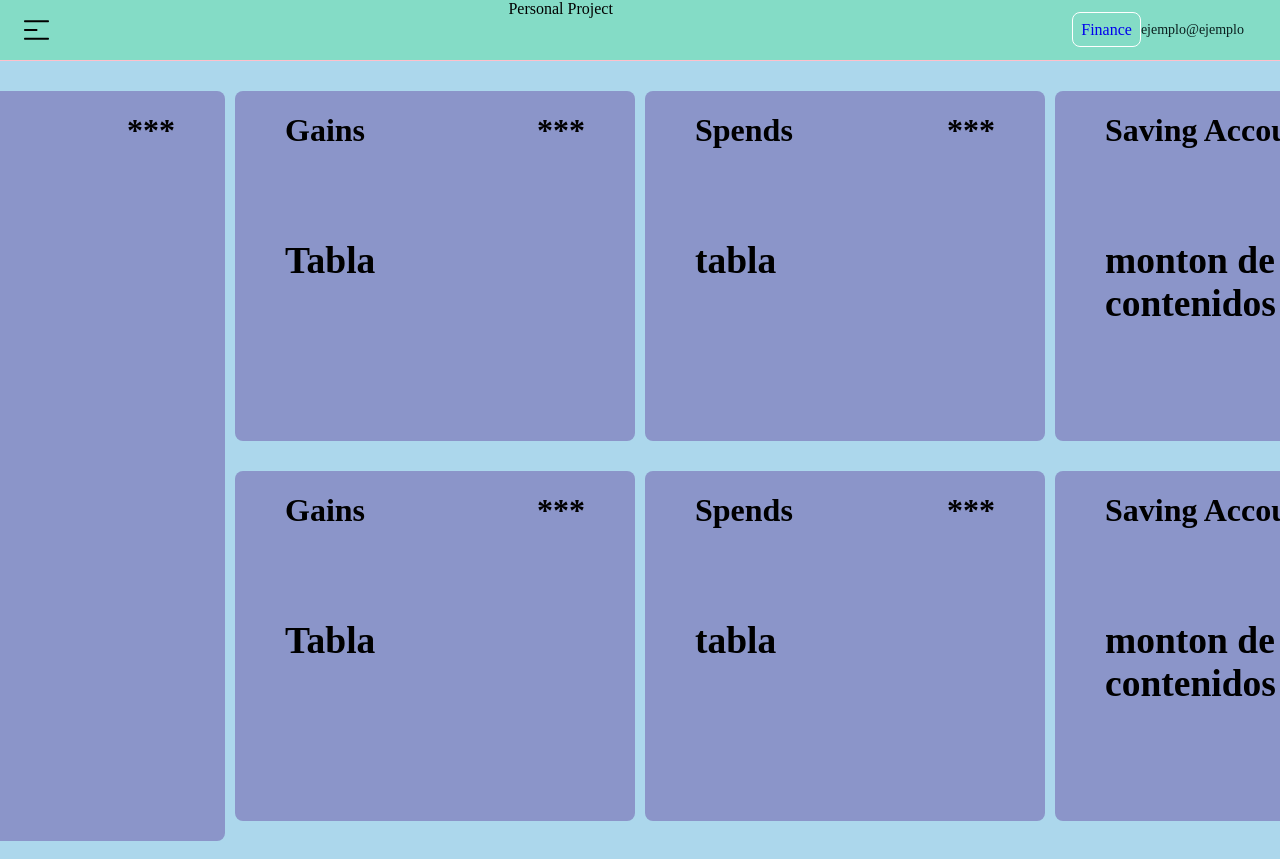
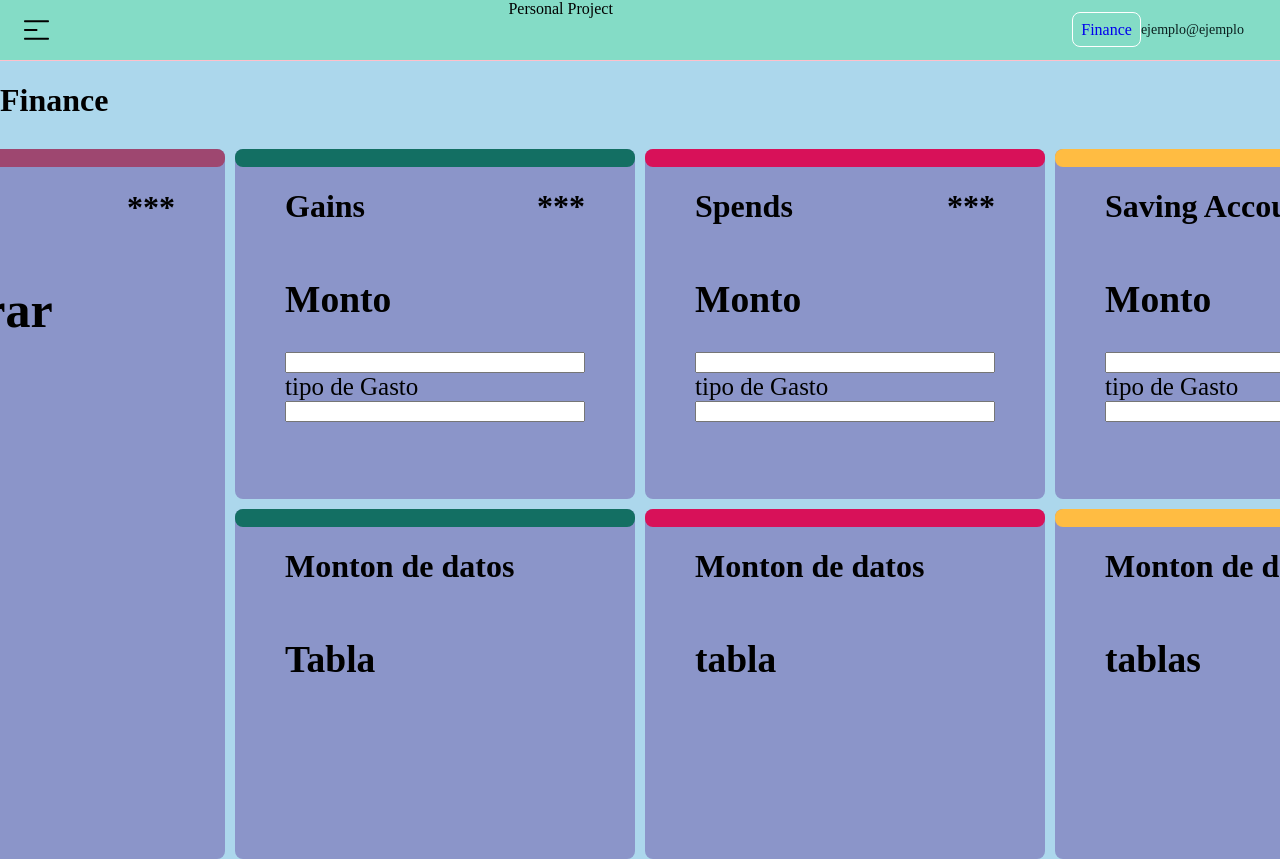
Before and after one commit to jyunakaike/PersonalProject, a React app: page /finance in a window 1280 px wide. Shown: the top 859 px of the page. Built offline with nearby package versions, Linux system fonts and the light colour scheme.

Commit message:
finance grids

```diff
--- a/src/pages/Finance.jsx
+++ b/src/pages/Finance.jsx
@@ -4,118 +4,95 @@ import '@styles/Finance.scss'
 const Finance = () => {
     return (
         <div className='finance-container'>
-            <div className='divTrial'>
+            <h1>Finance</h1>
+
+            <div className='cardsList'>
                 <div className='total'>
+                    <div className='totalLine' />
                     <div className='title'>
                         <h1>total</h1>
                         <h1>***</h1>
                     </div>
                     <div className='detail'>
-                        <h2>Tabla </h2>
+                        {/* <input type="text" /> */}
+                        <h1>Mostrar datos</h1>
                     </div>
                 </div>
+
                 <div className='gain' >
+                    <div className='gainLine' />
                     <div className='title'>
                         <h1>Gains</h1>
                         <h1>***</h1>
                     </div>
                     <div className='detail'>
-                        <h2>Tabla </h2>
+                        <h2>Monto</h2>
+                        <input type="text" />
+                        tipo de Gasto
+                        <input type="text" />
                     </div>
                 </div>
+
                 <div className='spend' >
+                    <div className='spendLine' />
                     <div className='title'>
                         <h1>Spends </h1>
                         <h1>***</h1>
                     </div>
                     <div className='detail'>
-                        <h2>tabla</h2>
+                        <h2>Monto</h2>
+                        <input type="text" />
+                        tipo de Gasto
+                        <input type="text" />
                     </div>
                 </div>
+
                 <div className='savingAccount' >
+                    <div className='savingLine' />
                     <div className='title'>
                         <h1>Saving Account</h1>
                         <h1>***</h1>
                     </div>
                     <div className='detail'>
-                        <h2>monton de contenidos</h2>
+                        <h2>Monto</h2>
+                        <input type="text" />
+                        tipo de Gasto
+                        <input type="text" />
                     </div>
                 </div>
 
                 <div className='gain2' >
+                    <div className='gainLine' />
                     <div className='title'>
-                        <h1>Gains</h1>
-                        <h1>***</h1>
+                        <h1>Monton de datos</h1>
                     </div>
                     <div className='detail'>
                         <h2>Tabla </h2>
                     </div>
                 </div>
+
                 <div className='spend2' >
+                    <div className='spendLine' />
                     <div className='title'>
-                        <h1>Spends </h1>
-                        <h1>***</h1>
+                        <h1>Monton de datos</h1>
                     </div>
                     <div className='detail'>
                         <h2>tabla</h2>
                     </div>
                 </div>
+
                 <div className='savingAccount2' >
+                    <div className='savingLine' />
+
                     <div className='title'>
-                        <h1>Saving Account</h1>
-                        <h1>***</h1>
+                        <h1>Monton de datos</h1>
                     </div>
                     <div className='detail'>
-                        <h2>monton de contenidos</h2>
+                        <h2>tablas</h2>
                     </div>
                 </div>
 
-
             </div>
-
-
-
-            {/* <div className='financeHistorial' >
-                <div className='total'>
-                    <div className='title'>
-                        <h1>total</h1>
-                        <h1>***</h1>
-                    </div>
-                    <div className='detail'>
-                        <h2>Tabla </h2>
-                    </div>
-                </div>
-            </div>
-            <div className='financeList'>
-                <div className='gain' >
-                    <div className='title'>
-                        <h1>Gains</h1>
-                        <h1>***</h1>
-                    </div>
-                    <div className='detail'>
-                        <h2>Tabla </h2>
-                    </div>
-                </div>
-                <div className='spend' >
-                    <div className='title'>
-                        <h1>Spends </h1>
-                        <h1>***</h1>
-                    </div>
-                    <div className='detail'>
-                        <h2>tabla</h2>
-                    </div>
-                </div>
-                <div className='savingAccount' >
-                    <div className='title'>
-                        <h1>Saving Account</h1>
-                        <h1>***</h1>
-                    </div>
-                    <div className='detail'>
-                        <h2>monton de contenidos</h2>
-                    </div>
-                </div>
-            </div> */}
-
         </div>
     )
 }
--- a/src/styles/Finance.scss
+++ b/src/styles/Finance.scss
@@ -1,6 +1,6 @@
 @use 'vars';
 
-.divTrial{
+.cardsList{
     display: grid;
     grid-template-columns: auto auto auto auto;
     // grid-template-columns: 1fr 1fr 1fr 1fr ;
@@ -49,7 +49,7 @@
     grid-column:1;
     grid-row:1/3;
     width: 400px;
-    height: 750px;
+    height: auto;
 
     background-color: var(--blueBelt);
     border-radius: 8px;
@@ -57,17 +57,23 @@
     // display: flex;
     //     justify-content: center;
     //     align-content: center;
-    display: grid;
-    grid-template-rows: 1fr 2fr ;
+    // display: grid;
+    // grid-template-rows: 1fr 2fr ;
     // place-content: center;
+}
+.totalLine{
+    background-color: #9E4770;
+    width: auto;
+    height: 2.5%;
+    border-radius: 8px;
+}
 
-}
 
 .gain{
     grid-column: 2;
     grid-row: 1;
     width: 400px;
-    height: 350px;
+    height: auto;
 
     background-color: var(--blueBelt);
     border-radius: 8px;
@@ -75,22 +81,35 @@
     // display: flex;
     //     justify-content: center;
     //     align-content: center;
-    display: grid;
-    grid-template-rows: 1fr 2fr ;
+    // display: grid;
+    // grid-template-rows: 1fr 2fr ;
     // place-content: center;
+}
+.gainLine{
+    background-color: #136F63 ;
+    width: auto;
+    height: 5%;
+    border-radius: 8px;
 }
 .spend{
     grid-column: 3;
     grid-row: 1;
     width: 400px;
-    height: 350px;
+    height: auto;
+
 
     background-color: var(--blueBelt);
     border-radius: 8px;
     /* background-color: greenyellow; */
-    display: grid;
-    grid-template-rows: 1fr 2fr ;
+    // display: grid;
+    // grid-template-rows: 1fr 2fr ;
     // place-content: center;
+}
+.spendLine{
+    background-color: #D81159 ;
+    width: auto;
+    height: 5%;
+    border-radius: 8px;
 }
 
 .savingAccount{
@@ -101,9 +120,17 @@
     background-color: var(--blueBelt);
     border-radius: 8px;
     /* background-color: greenyellow; */
-    display: grid;
-    grid-template-rows: 1fr 2fr ;
+    // display: grid;
+    // grid-template-rows: 1fr 2fr ;
 }
+
+.savingLine{
+    background-color:#FFBC42 ;
+    width: auto;
+    height: 5%;
+    border-radius: 8px;
+}
+
 
 .gain2{
     grid-column: 2;
@@ -117,8 +144,8 @@
     // display: flex;
     //     justify-content: center;
     //     align-content: center;
-    display: grid;
-    grid-template-rows: 1fr 2fr ;
+    // display: grid;
+    // grid-template-rows: 1fr 2fr ;
     // place-content: center;
 }
 .spend2{
@@ -130,8 +157,8 @@
     background-color: var(--blueBelt);
     border-radius: 8px;
     /* background-color: greenyellow; */
-    display: grid;
-    grid-template-rows: 1fr 2fr ;
+    // display: grid;
+    // grid-template-rows: 1fr 2fr ;
     // place-content: center;
 }
 
@@ -143,8 +170,8 @@
     background-color: var(--blueBelt);
     border-radius: 8px;
     /* background-color: greenyellow; */
-    display: grid;
-    grid-template-rows: 1fr 2fr ;
+    // display: grid;
+    // grid-template-rows: 1fr 2fr ;
 }
 
 
@@ -169,5 +196,7 @@
     padding-left: 50px;
     padding-right: 50px;
     font-size: 25px;
+    display: grid;
+
 
 }
```
